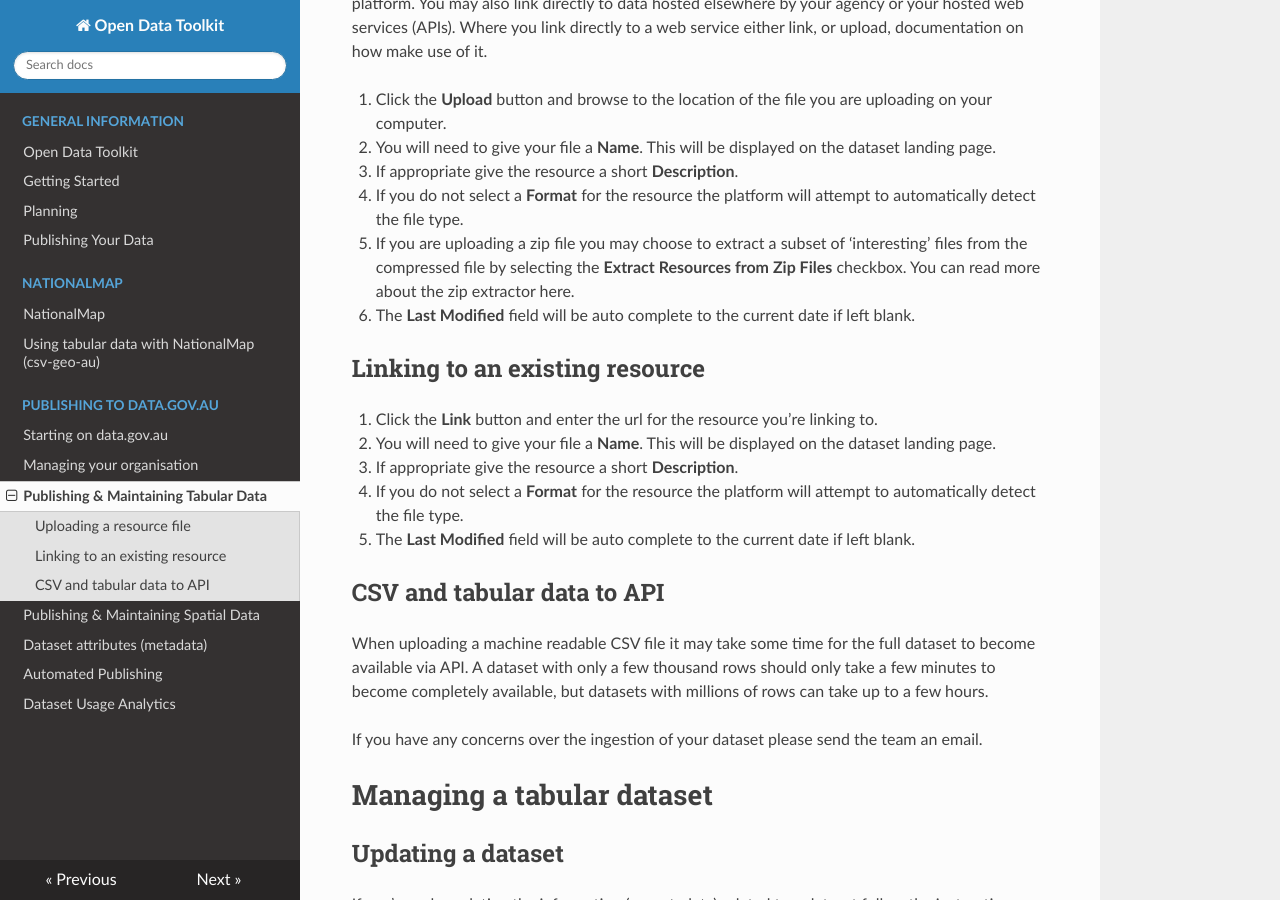
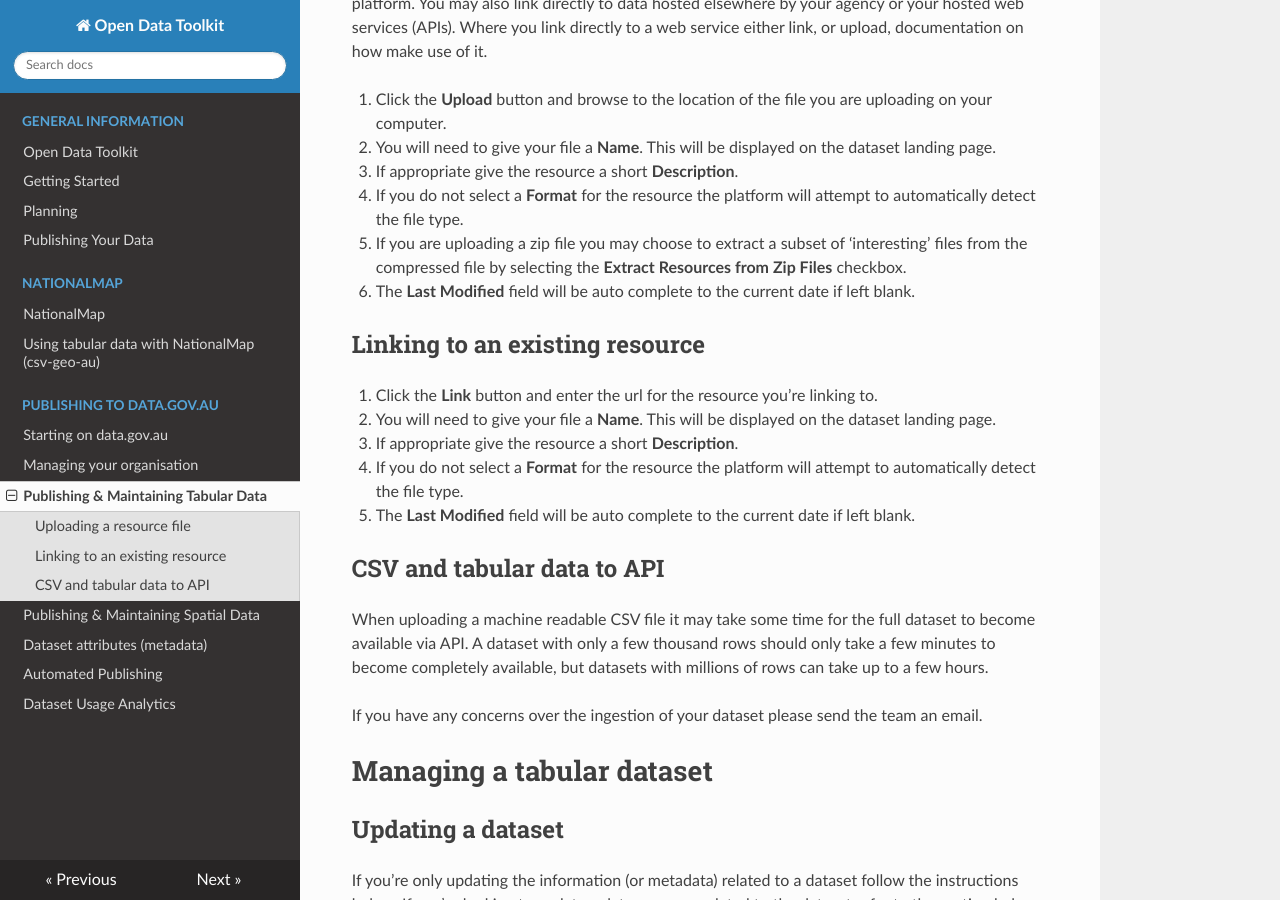
Before and after one commit to ajbar7/allan-toolkit-test, an MkDocs documentation site: the page built from docs/data-gov-au-publishing-tabular-data.md, in a window 1280 px wide and 900 px high, scrolled down 848 px. Built offline with MkDocs 1.6.1, drawn with Linux system fonts in a browser that asks for light colours; nearby versions of some CDN libraries; old or Windows-style settings are respelled for this version of MkDocs.

Commit message:
Create data-gov-au-publishing-tabular-data.md

```diff
--- a/docs/data-gov-au-publishing-tabular-data.md
+++ b/docs/data-gov-au-publishing-tabular-data.md
@@ -29,7 +29,7 @@ To make best use of data.gov.au it is recommended that you use a data format rec
 2. You will need to give your file a **Name**. This will be displayed on the dataset landing page.
 3. If appropriate give the resource a short **Description**.
 4. If you do not select a **Format** for the resource the platform will attempt to automatically detect the file type.
-5. If you are uploading a zip file you may choose to extract a subset of ‘interesting’ files from the compressed file by selecting the **Extract Resources from Zip Files** checkbox. You can read more about the zip extractor here.
+5. If you are uploading a zip file you may choose to extract a subset of ‘interesting’ files from the compressed file by selecting the **Extract Resources from Zip Files** checkbox.
 6. The **Last Modified** field will be auto complete to the current date if left blank.
 
 ## Linking to an existing resource
```
